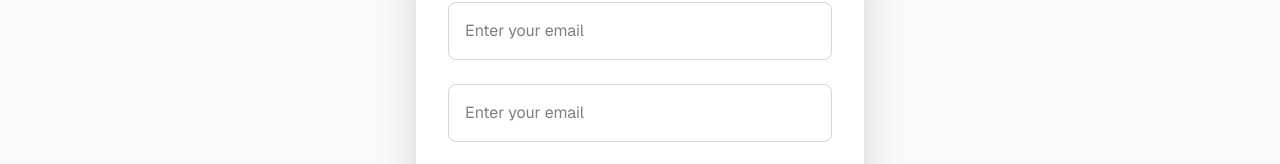
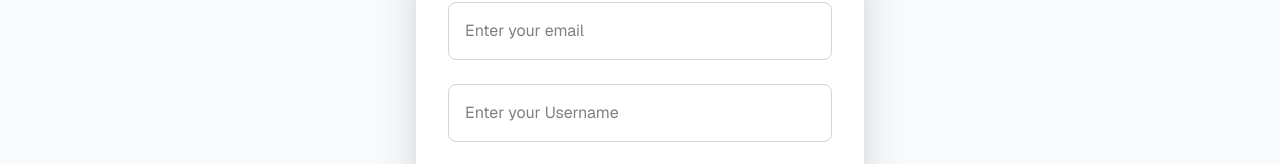
Before and after one commit to Subodh-Dhamala/URLShortener, a Next.js app in the folder client/: page /register in a window 1280 px wide. Shown: the part 331-495 px from the top of the page. Built offline with nearby package versions, Linux system fonts and the light colour scheme; no server answers.

Commit message:
fix: rename placeholder

```diff
--- a/client/app/register/page.tsx
+++ b/client/app/register/page.tsx
@@ -57,7 +57,7 @@ export default function RegisterPage() {
             value={username}
             required
             onChange = {(e)=> setUsername(e.target.value)}
-            placeholder="Enter your email"
+            placeholder="Enter your Username"
             className="w-full rounded-lg border border-gray-300 p-4 focus:outline-blue-600"
           />
 
```
